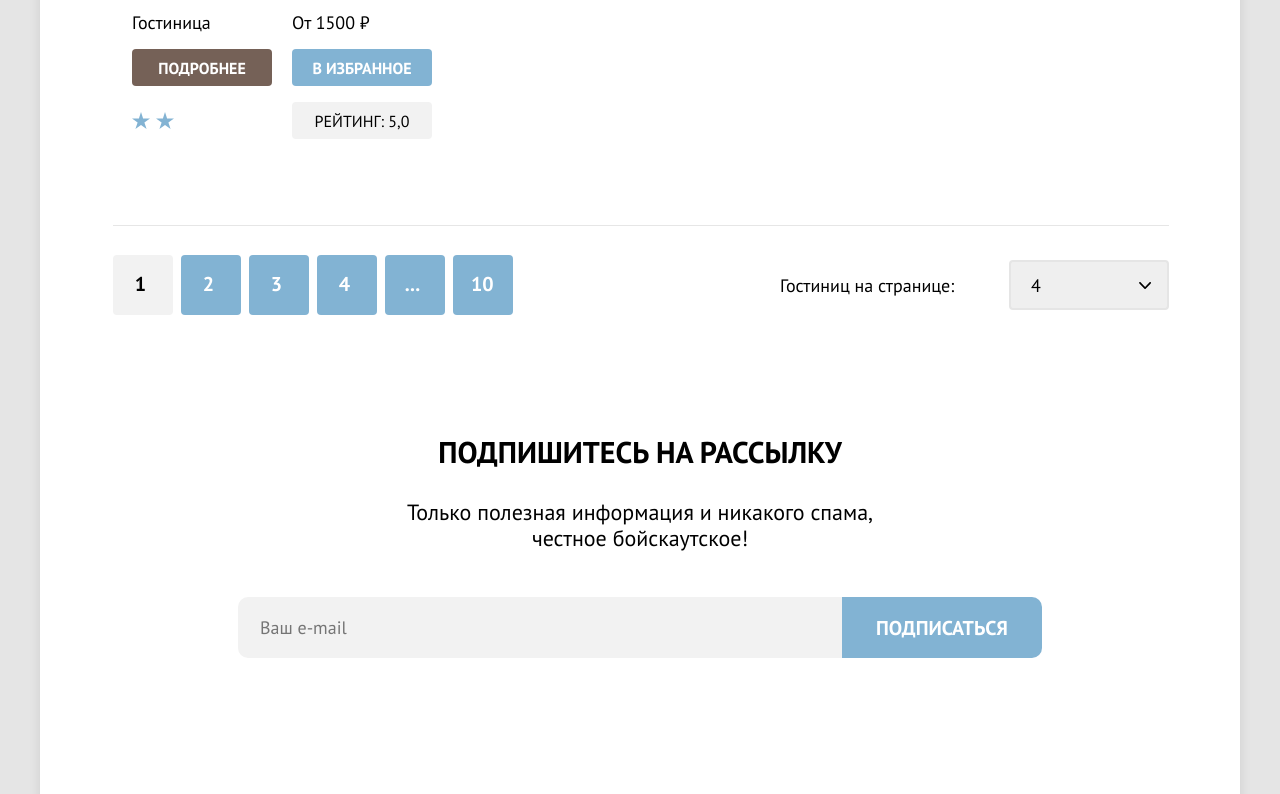
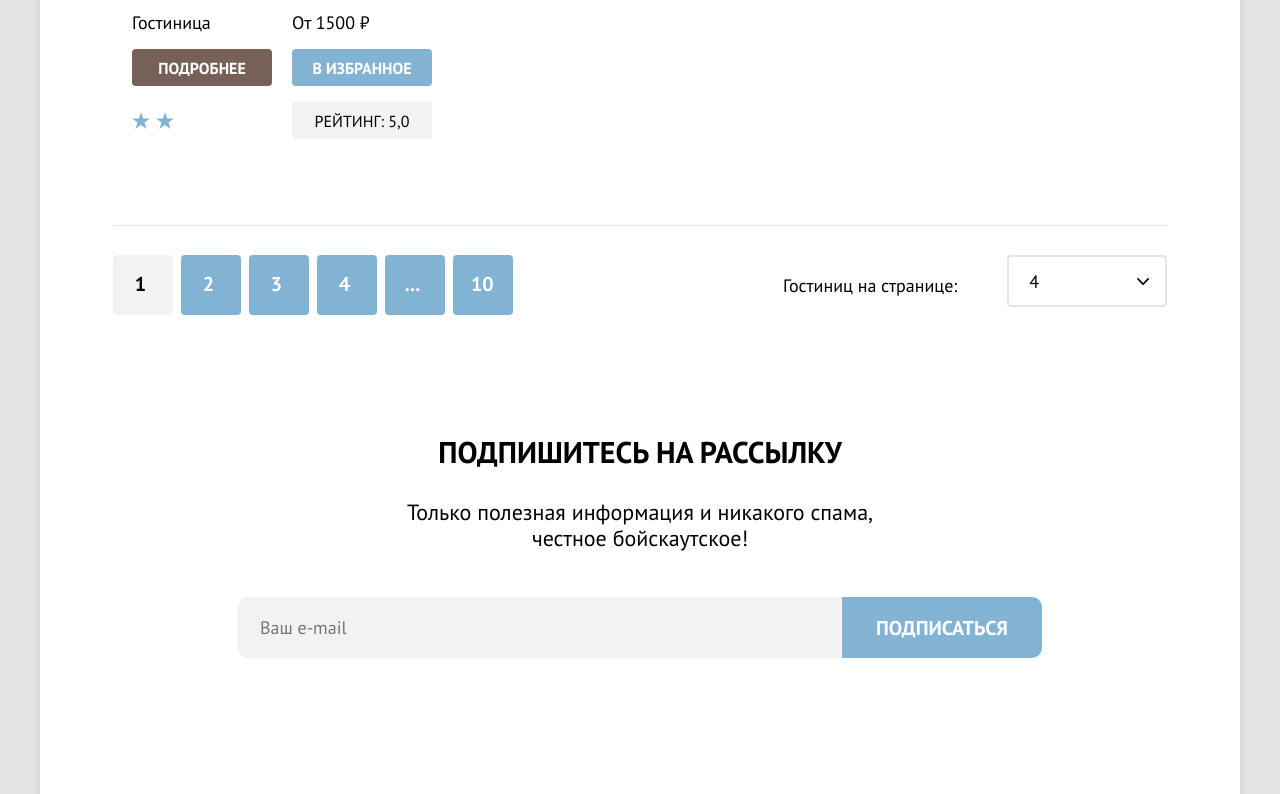
Before and after one commit to htmlacademy-htmlcss/2113707-sedona-34, a plain HTML site: page catalog.html in a window 1280 px wide. Shown: the part 1346-2140 px from the top of the page. Drawn offline with Linux system fonts and the light colour scheme.

Commit message:
Проверяем макет по критериям
Доработки

```diff
--- a/catalog.html
+++ b/catalog.html
@@ -322,15 +322,13 @@
 
           <!--Форма с количеством гостинец на странице-->
 
-          <form class="accommodation-on-page-form" action="https://echo.htmlacademy.ru/" method="post">
-            <label for="accommodation-on-page">Гостиниц на странице: </label>
+          <label class="accommodation-form-label" for="accommodation-on-page">Гостиниц на странице: </label>
             <select class="accommodation-on-page-select" name="accommodation-on-page" id="accommodation-on-page">
               <option value="4">4</option>
               <option value="3">3</option>
               <option value="2">2</option>
               <option value="1">1</option>
             </select>
-          </form>
         </div>
 
         <!--Подписка-->
--- a/styles/styles.css
+++ b/styles/styles.css
@@ -55,7 +55,6 @@ body {
   background-color: #6C9E42;
 }
 
-/*состояние disabled только для форм! */
 .newsletter-button:disabled,
 .accept-button:disabled {
   background-color: #E5E5E5;
@@ -113,7 +112,6 @@ body {
   bottom: 0;
   left: 0;
   margin: auto;
-  padding: 8px;
 }
 
 .item-favorites {
@@ -803,6 +801,10 @@ body {
   margin: 0;
 }
 
+.people-counter-form-field[type="number"] {
+  -moz-appearance: textfield;
+}
+
 .people-counter-form-field {
   width: 133px;
   text-align: center;
@@ -1180,6 +1182,10 @@ body {
   margin: 0;
 }
 
+.range-input[type="number"] {
+  -moz-appearance: textfield;
+}
+
 /* Кнопки в фильтрах */
 
 .filter-buttons-wrapper {
@@ -1290,6 +1296,7 @@ body {
   font-weight: 400;
   min-width: 290px;
   border: 2px solid #E5E5E5;
+  background-color: #ffffff;
   border-radius: 4px;
   background-image: url("/images/icons/icon-arrow-downward.svg");
   background-repeat: no-repeat;
@@ -1470,14 +1477,15 @@ body {
   background-color: #F2F2F2;
 }
 
-.accommodation-on-page-form {
-  margin-left: auto;
-  align-self: center;
+.accommodation-form-label {
+  margin-left: 270px;
+  display: flex;
+  align-items: center;
 }
 
 .accommodation-on-page-select {
-  min-width: 160px;
-  min-height: 50px;
+  width: 160px;
+  height: 52px;
   font-family: inherit;
   font-size: 18px;
   line-height: 21px;
@@ -1486,6 +1494,7 @@ body {
   margin-left: 50px;
   border: 2px solid #E5E5E5;
   border-radius: 4px;
+  background-color: #ffffff;
   background-image: url("/images/icons/icon-arrow-downward.svg");
   background-repeat: no-repeat;
   background-position: right 16px center;
```
